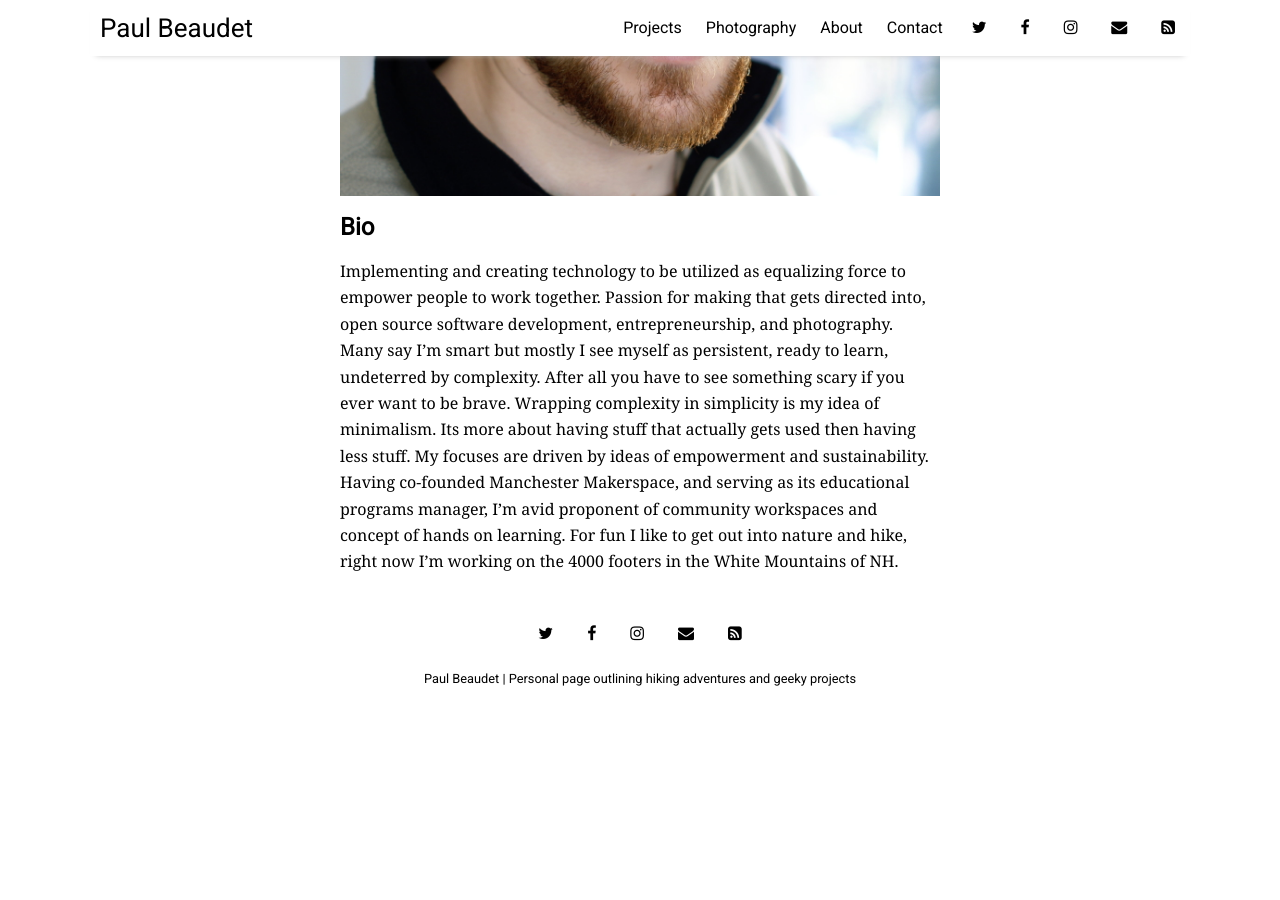
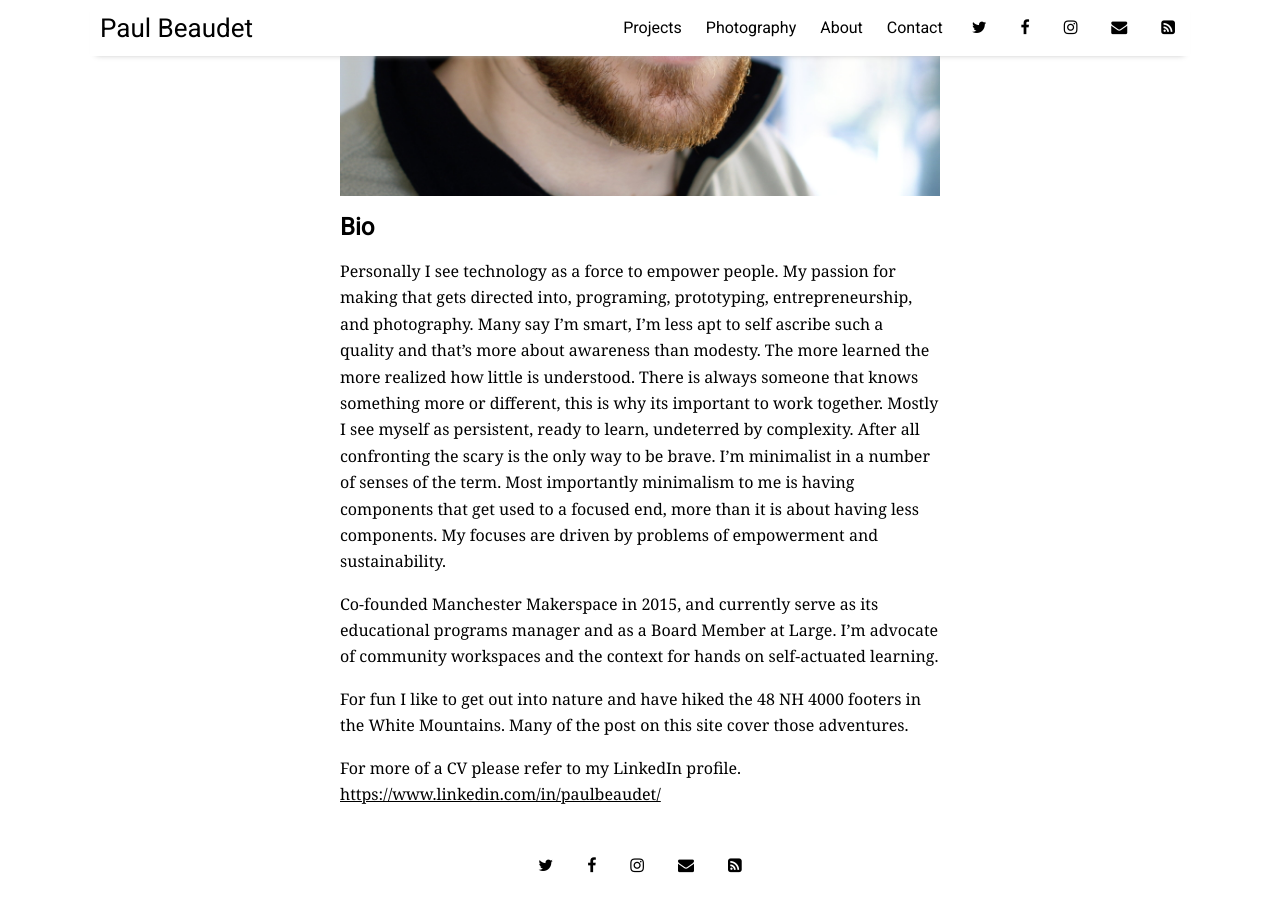
Before and after one commit to PaulBeaudet/paulbeaudet.github.io, a Jekyll site: the page built from pages/about.md, in a window 1280 px wide and 900 px high, scrolled down 546 px. Built offline with Jekyll 4.4.1, drawn with Linux system fonts in a browser that asks for light colours; nearby versions of some CDN libraries; before the commit the page ends 1263 px from its top, so only the background shows below that.

Commit message:
Update personal bio

```diff
--- a/pages/about.md
+++ b/pages/about.md
@@ -7,4 +7,10 @@ title: Paul Beaudet
 
 ## Bio
 
-Implementing and creating technology to be utilized as equalizing force to empower people to work together. Passion for making that gets directed into, open source software development, entrepreneurship, and photography. Many say I'm smart but mostly I see myself as persistent, ready to learn, undeterred by complexity. After all you have to see something scary if you ever want to be brave. Wrapping complexity in simplicity is my idea of minimalism. Its more about having stuff that actually gets used then having less stuff. My focuses are driven by ideas of empowerment and sustainability. Having co-founded Manchester Makerspace, and serving as its educational programs manager, I'm avid proponent of community workspaces and concept of hands on learning. For fun I like to get out into nature and hike, right now I'm working on the 4000 footers in the White Mountains of NH.
+Personally I see technology as a force to empower people. My passion for making that gets directed into, programing, prototyping, entrepreneurship, and photography. Many say I'm smart, I'm less apt to self ascribe such a quality and that's more about awareness than modesty. The more learned the more realized how little is understood. There is always someone that knows something more or different, this is why its important to work together. Mostly I see myself as persistent, ready to learn, undeterred by complexity. After all confronting the scary is the only way to be brave. I'm minimalist in a number of senses of the term. Most importantly minimalism to me is having components that get used to a focused end, more than it is about having less components. My focuses are driven by problems of empowerment and sustainability.
+
+Co-founded Manchester Makerspace in 2015, and currently serve as its educational programs manager and as a Board Member at Large. I'm advocate of community workspaces and the context for hands on self-actuated learning.
+
+For fun I like to get out into nature and have hiked the 48 NH 4000 footers in the White Mountains. Many of the post on this site cover those adventures.
+
+For more of a CV please refer to my LinkedIn profile. [https://www.linkedin.com/in/paulbeaudet/](https://www.linkedin.com/in/paulbeaudet/)
```
